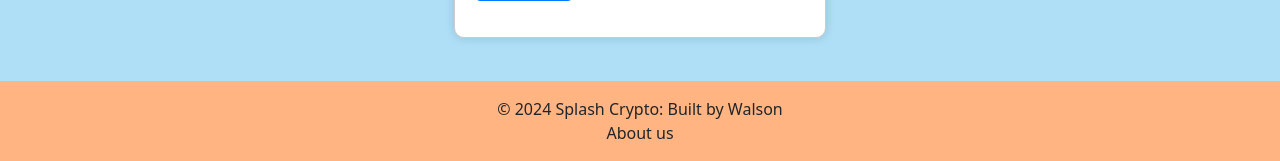
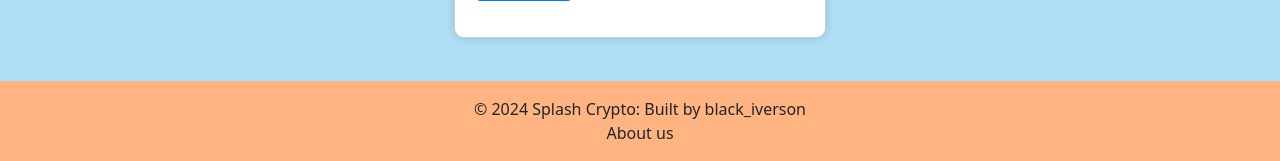
Before and after one commit to black-iverson123/splash, a Flask app: page /register in a window 1280 px wide. Shown: the part 639-800 px from the top of the page. Run offline with Flask 3, Linux system fonts and the light colour scheme; some libraries are stand-ins or nearby versions.

Commit message:
Update base.html

```diff
--- a/splash/app/templates/base.html
+++ b/splash/app/templates/base.html
@@ -88,7 +88,7 @@
 </body>
 <footer class="text-center text-lg-start">
     <div class="text-center p-3">
-      © 2024 Splash Crypto: Built by Walson
+      © 2024 Splash Crypto: Built by black_iverson
       <a class="nav-link active" aria-current="page" href="{{ url_for('about') }}">About us</a>
     </div>
 </footer>
```
